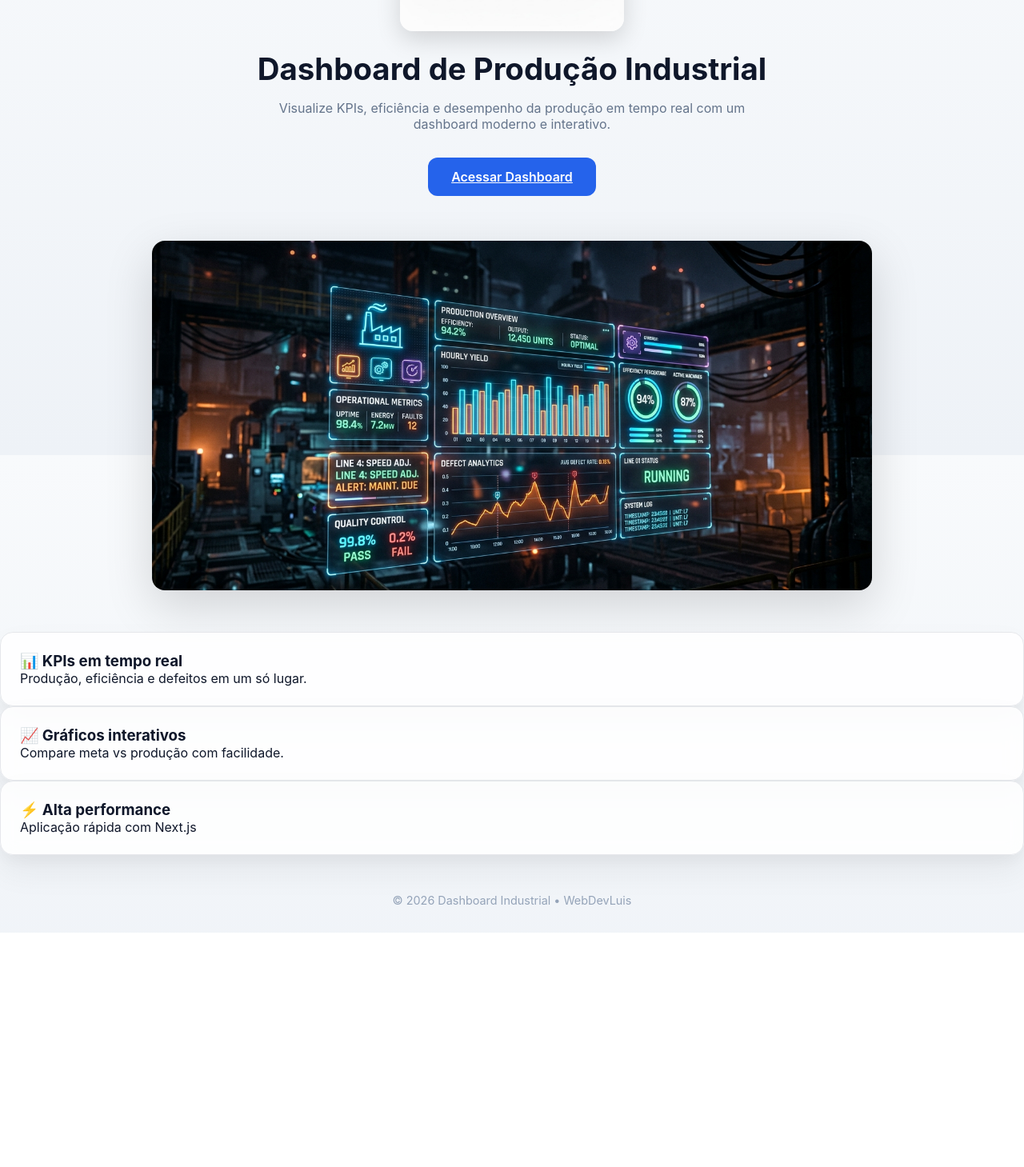
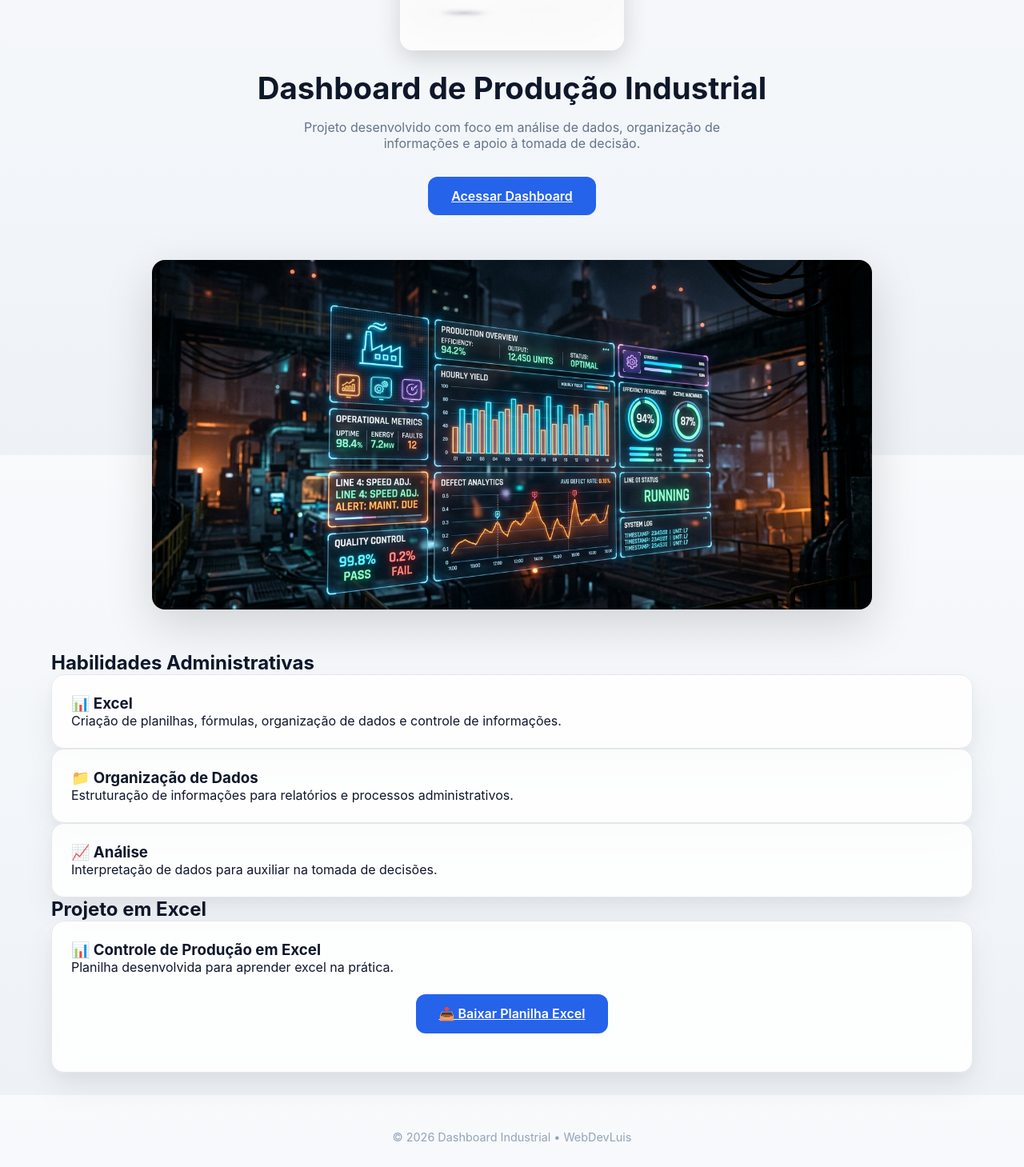
Before and after one commit to desenvolvimentoweb1983/dashboard-producao, a Next.js app: page / in a window 1280 px wide. Shown: the part 231-1690 px from the top of the page at 80% size. Before the commit the page ends 1397 px from the top, so only its background shows below. Built offline with nearby package versions, Linux system fonts and the light colour scheme.

Commit message:
novas planilha de excel

```diff
--- a/src/app/page.tsx
+++ b/src/app/page.tsx
@@ -1,60 +1,86 @@
-"use client";
-
 import Link from "next/link";
 
 export default function Home() {
   return (
-    <main className="home">
+    <div className="container home">
 
       {/* HERO */}
       <section className="hero">
-
-        {/* LOGO */}
         <img
           src="/images/WebDevLuis.png"
-          alt="WebDevLuis Logo"
+          alt="Logo WebDevLuis"
           className="hero-logo"
         />
 
         <h1>Dashboard de Produção Industrial</h1>
 
         <p>
-          Visualize KPIs, eficiência e desempenho da produção em tempo real
-          com um dashboard moderno e interativo.
+          Projeto desenvolvido com foco em análise de dados, organização de
+          informações e apoio à tomada de decisão.
         </p>
 
         <Link href="/dashboard" className="btn-primary">
           Acessar Dashboard
         </Link>
 
-        {/* PREVIEW DO DASHBOARD */}
         <img
           src="/images/dashboard-preview.png"
-          alt="Preview do Dashboard"
+          alt="Preview do dashboard"
           className="hero-image"
         />
-
       </section>
 
-      {/* FEATURES */}
-      <section className="features">
+      {/* 🔥 HABILIDADES ADMINISTRATIVAS */}
+      <section className="section">
+        <h2>Habilidades Administrativas</h2>
+
+        <div className="features">
 
           <div className="card">
-          <h3>📊 KPIs em tempo real</h3>
-          <p>Produção, eficiência e defeitos em um só lugar.</p>
+            <h3>📊 Excel</h3>
+            <p>
+              Criação de planilhas, fórmulas, organização de dados e controle de informações.
+            </p>
           </div>
 
           <div className="card">
-          <h3>📈 Gráficos interativos</h3>
-          <p>Compare meta vs produção com facilidade.</p>
+            <h3>📁 Organização de Dados</h3>
+            <p>
+              Estruturação de informações para relatórios e processos administrativos.
+            </p>
           </div>
 
           <div className="card">
-          <h3>⚡ Alta performance</h3>
-          <p>Aplicação rápida com Next.js</p>
+            <h3>📈 Análise</h3>
+            <p>
+              Interpretação de dados para auxiliar na tomada de decisões.
+            </p>
           </div>
 
+        </div>
       </section>
-    </main>
+
+      {/* 🔥 EXCEL (DIFERENCIAL) */}
+      <section className="section">
+        <h2>Projeto em Excel</h2>
+
+        <div className="card">
+          <h3>📊 Controle de Produção em Excel</h3>
+
+          <p>
+            Planilha desenvolvida para aprender excel na prática.
+          </p>
+
+          <a
+            href="/files/controle-producao.xlsx"
+            className="btn-primary"
+            download
+          >
+            📥 Baixar Planilha Excel
+          </a>
+        </div>
+      </section>
+
+    </div>
   );
 }
```
Also changed, not shown: src/app/excel/page.tsx (added, +38 -0 lines), 1 other file (tests, documents, lock files or other folders). Lines whose indentation alone changed are shown as unchanged.
